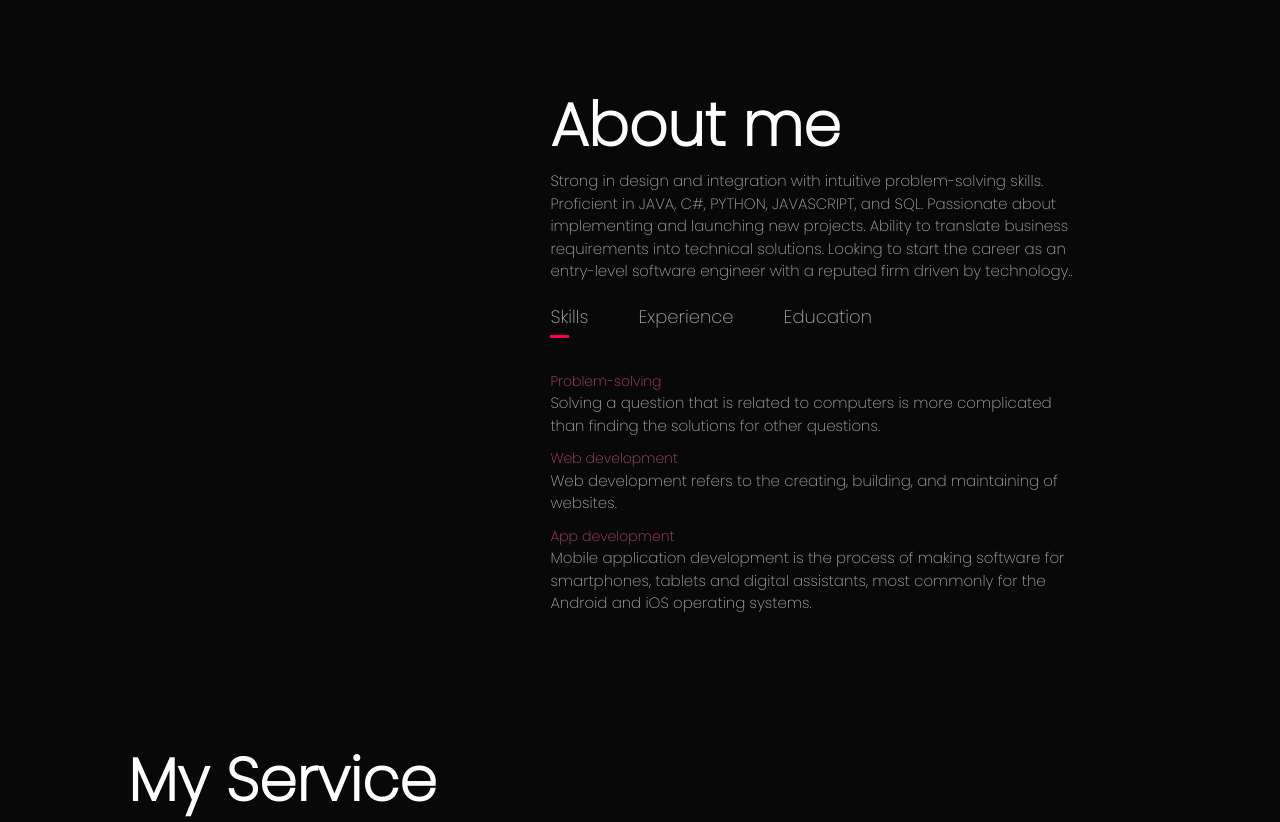
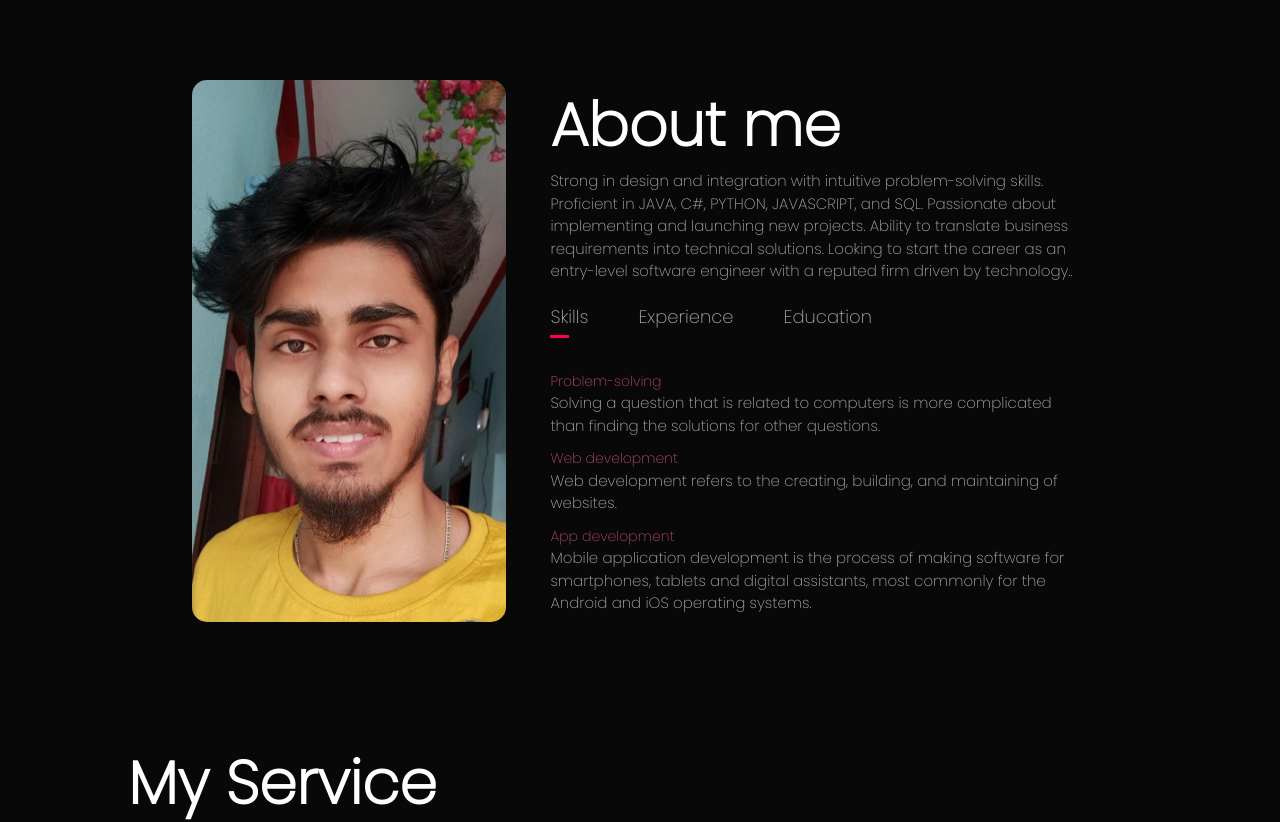
Before and after one commit to jhaami/rahulportfolio, a plain HTML site: page index.html in a window 1280 px wide. Shown: the part 800-1622 px from the top of the page. Drawn offline with Linux system fonts and the light colour scheme; files whose address does not match are found by name.

Commit message:
Update index.html

```diff
--- a/index.html
+++ b/index.html
@@ -40,7 +40,7 @@
         <div class="container">
             <div class="row">
                 <div class="about-col-1">
-                    <img src="images/rahul.jpeg" alt="">
+                    <img src="rahul.jpeg" alt="">
                 </div>
                 <div class="about-col-2">
                     <h1 class="sub-title">About me</h1>
```
